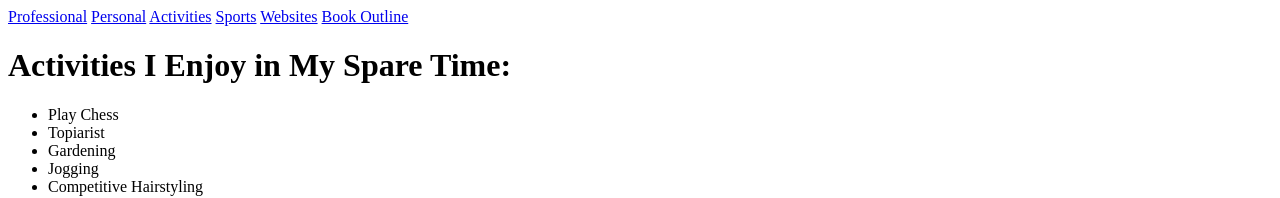
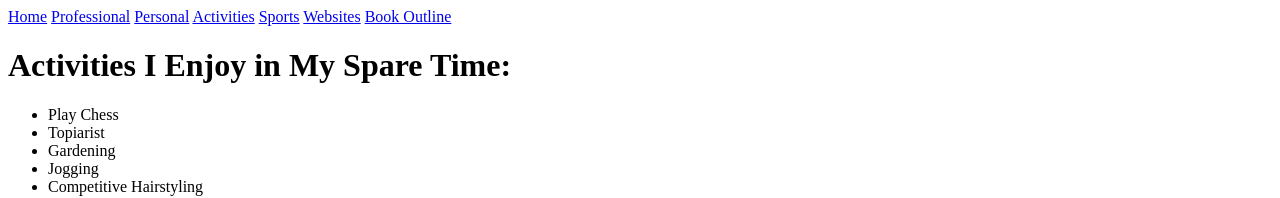
Before and after one commit to demism/CS336, a plain HTML site: page Mota-Assn3/activities.html in a window 1280 px wide. Shown: the top 198 px of the page. Drawn offline with Linux system fonts and the light colour scheme.

Commit message:
Added Home Link!

```diff
--- a/Mota-Assn3/activities.html
+++ b/Mota-Assn3/activities.html
@@ -24,6 +24,7 @@
     <body>
         <header>
             <nav>
+                <A href="index.html">Home</A>
             <A href="professional.html">Professional</A>
             <A href="personal.html">Personal</A>
             <A href="activities.html">Activities</A>
```
Also changed, not shown: Mota-Assn3/bookoutline.html (+1 -0 lines), Mota-Assn3/index.html (+1 -0 lines), Mota-Assn3/personal.html (+1 -0 lines), Mota-Assn3/professional.html (+1 -0 lines), Mota-Assn3/sports.html (+1 -0 lines), Mota-Assn3/template.html (+1 -0 lines), Mota-Assn3/websites.html (+1 -0 lines).
